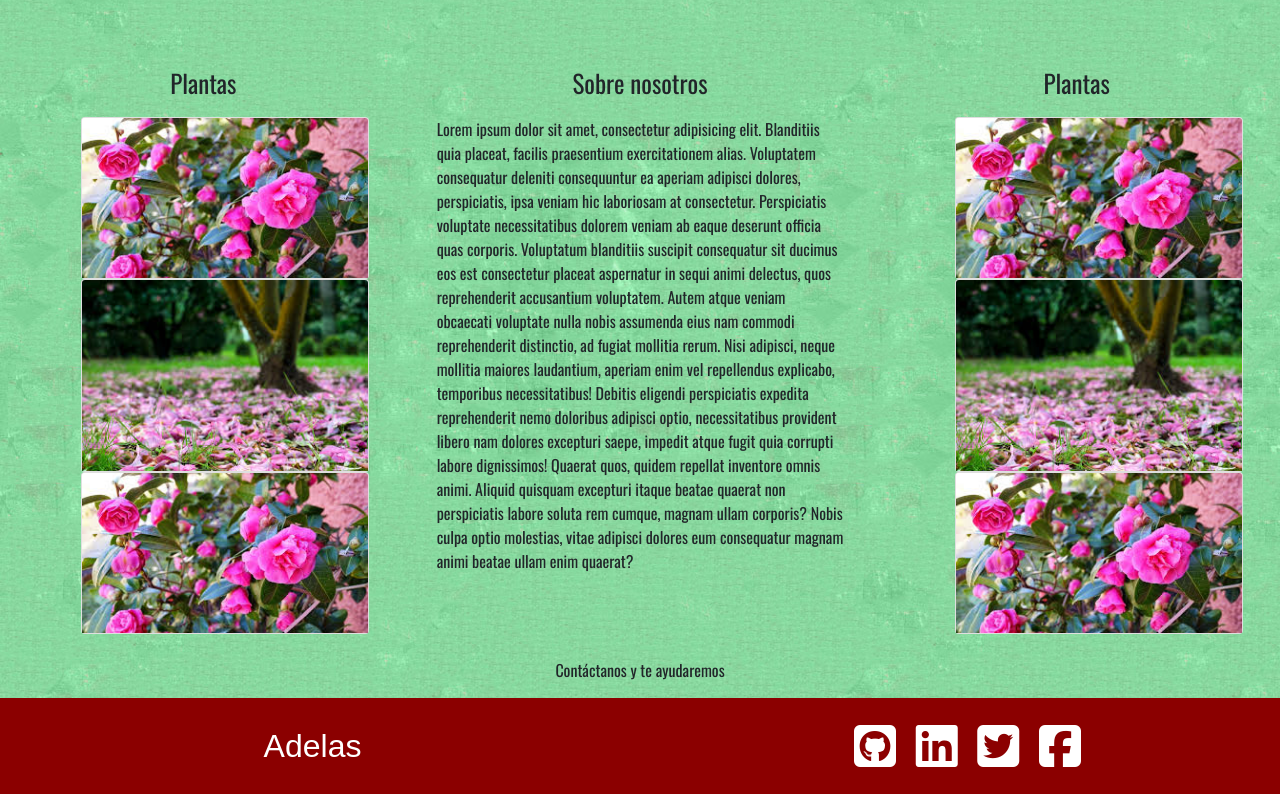
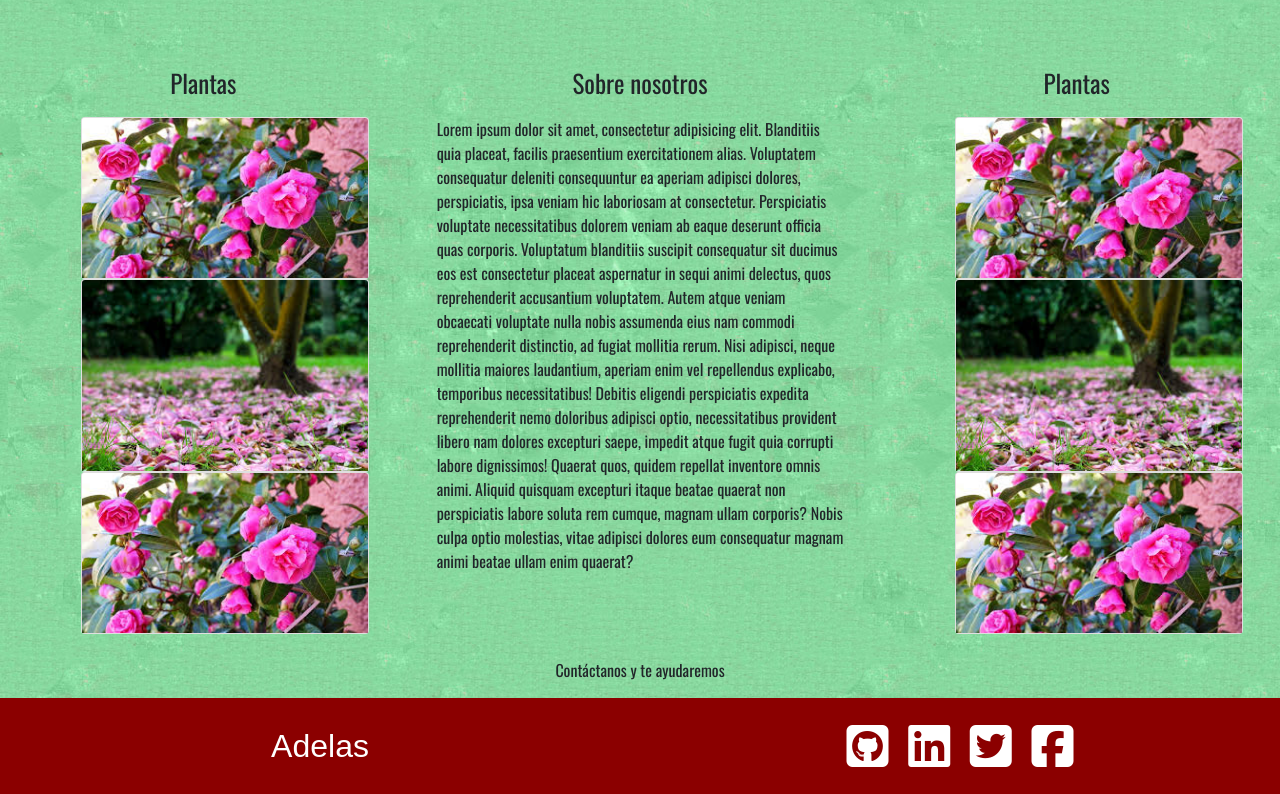
Before and after one commit to Carolina-OH/adelasgarden, a plain HTML site: page index.html in a window 1280 px wide. Shown: the part 444-1238 px from the top of the page. Drawn offline with nearby package versions, Linux system fonts and the light colour scheme; a web font is replaced by a local one.

Commit message:
container fluid a footer

```diff
--- a/index.html
+++ b/index.html
@@ -82,7 +82,7 @@
 <section>
     <p class="text-center">Contáctanos y te ayudaremos</p>
 </section>
-<footer>
+<footer class="container-fluid">
     <div class="row">
         <div class="col-lg-6 col-sm-12 text-center pb-3 mt-4">
             <label class="text-white" style="font-family: 'Pattaya', sans-serif; font-size: 32px;">Adelas</label>
```
